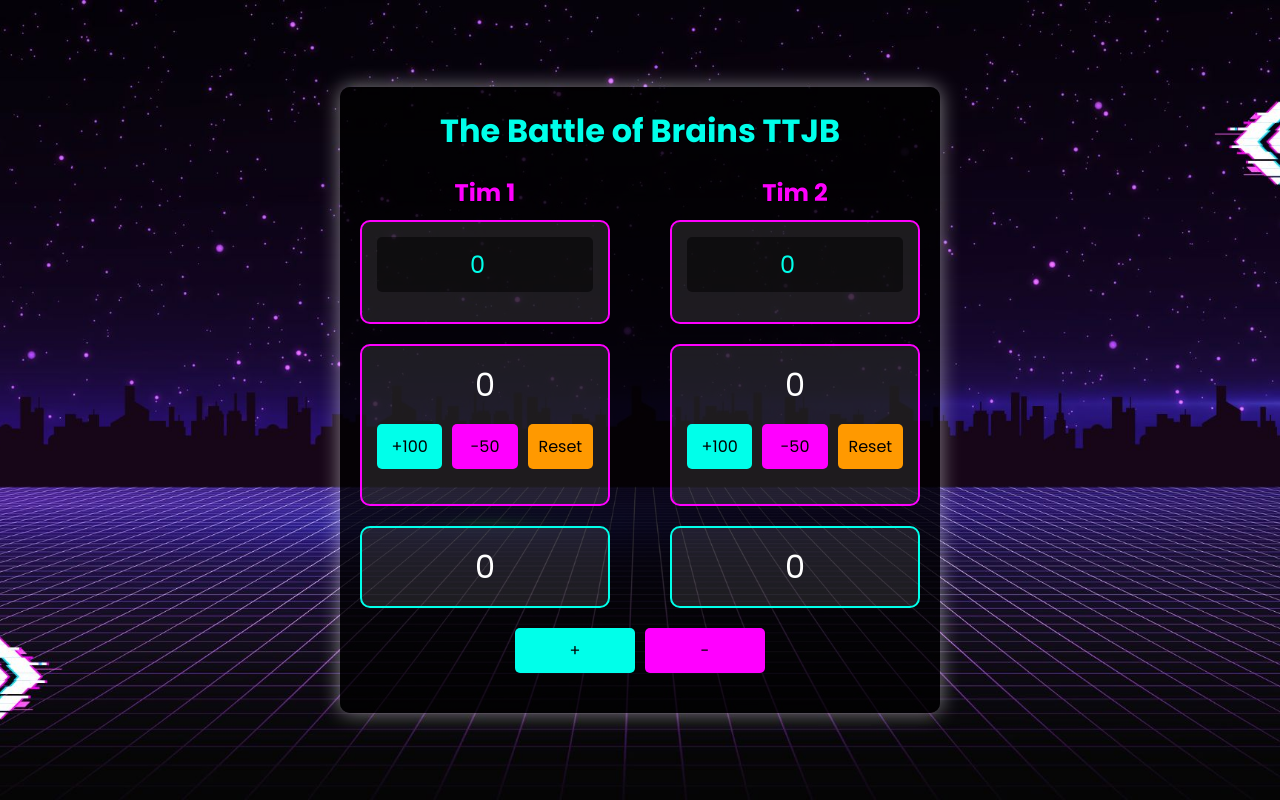
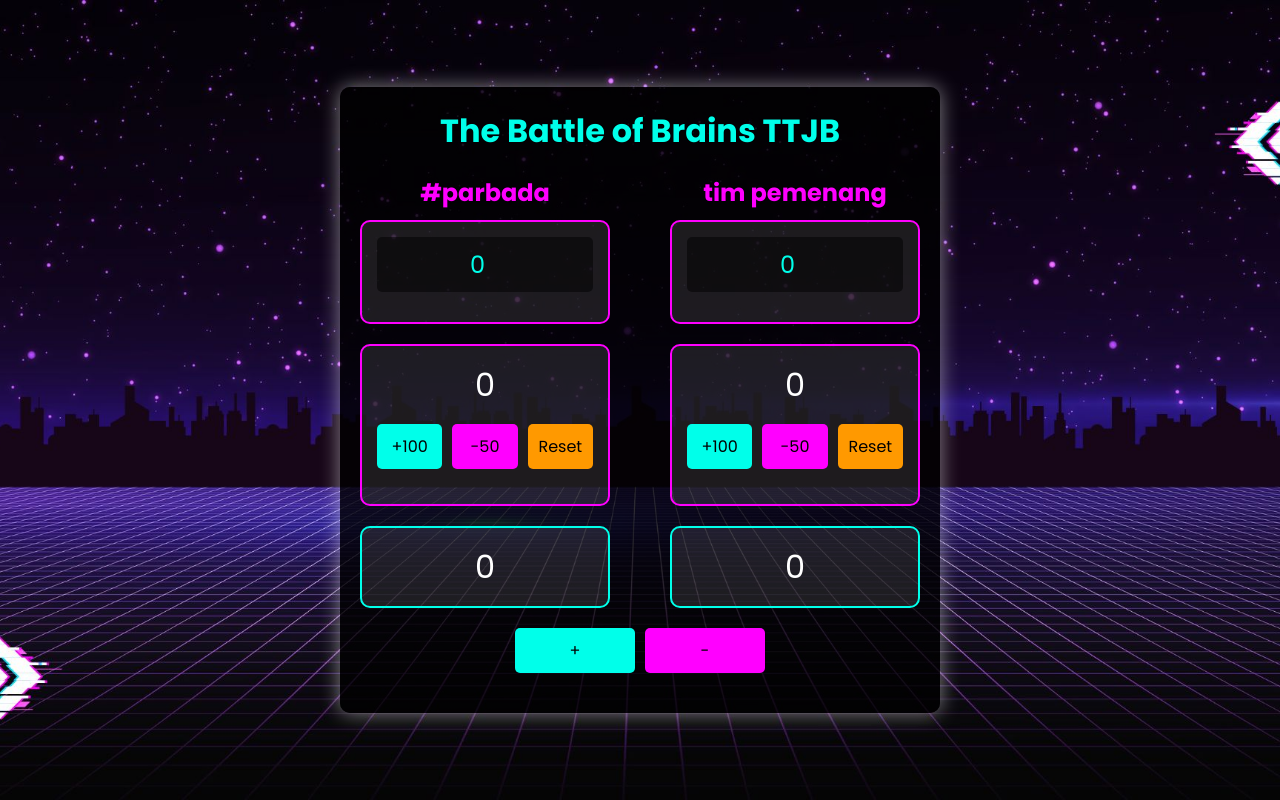
Before and after one commit to rirism/thebattleofbrains, a plain HTML site: page index.html in a window 1280 px wide. Drawn offline with Linux system fonts and the light colour scheme.

Commit message:
update team name

```diff
--- a/index.html
+++ b/index.html
@@ -18,7 +18,7 @@
         <div class="scoreboard">
             <!-- Team 1 -->
             <div class="team-column" id="team1-column">
-                <h2>Tim 1</h2>
+                <h2>#parbada</h2>
                 <div class="team" id="team1-input">
                     <div id="team1-input-fields">
                         <input type="number" class="score-input" value="0" onchange="updateTotalScore('team1')">
@@ -38,7 +38,7 @@
             </div>
             <!-- Team 2 -->
             <div class="team-column" id="team2-column">
-                <h2>Tim 2</h2>
+                <h2>tim pemenang</h2>
                 <div class="team" id="team2-input">
                     <div id="team2-input-fields">
                         <input type="number" class="score-input" value="0" onchange="updateTotalScore('team2')">
```
